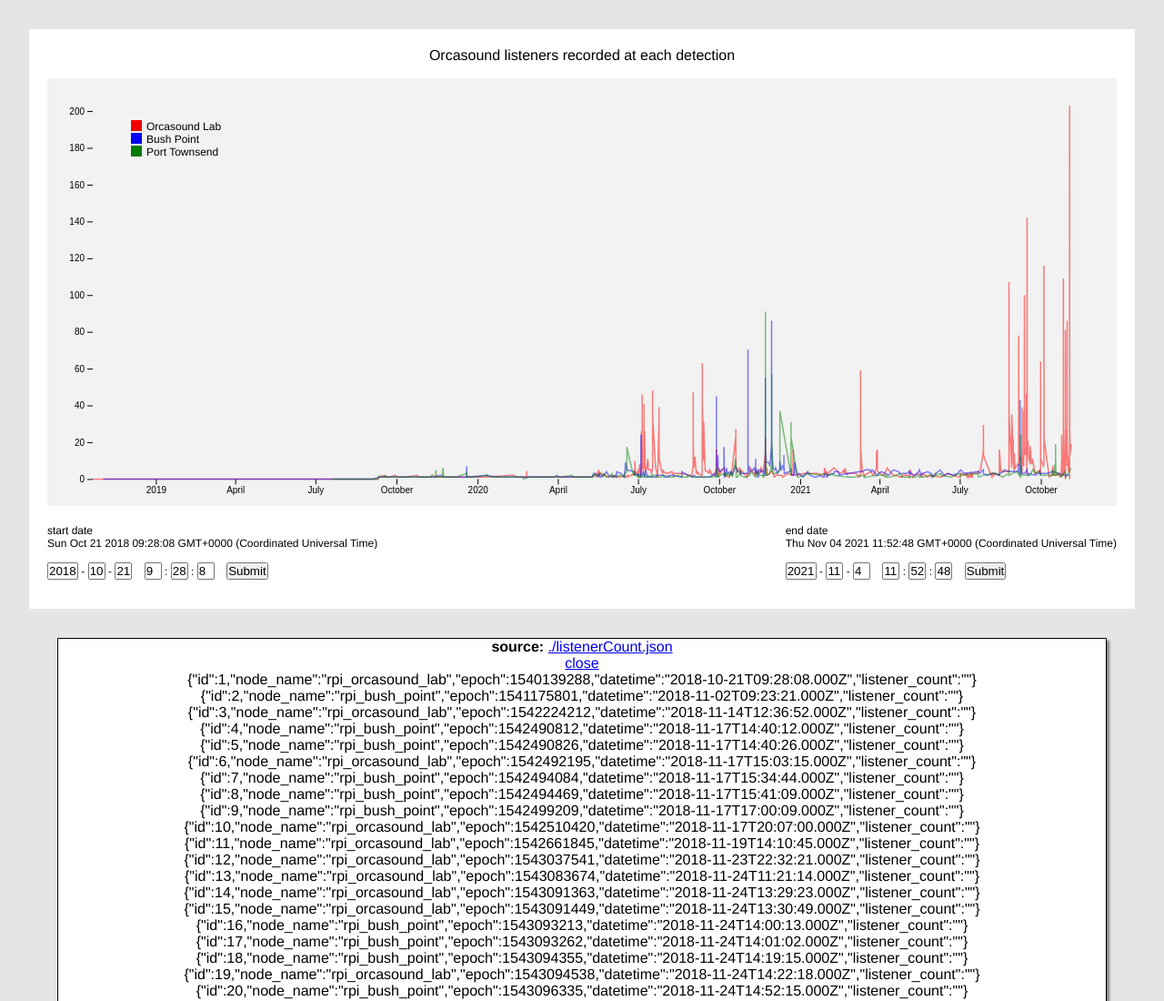
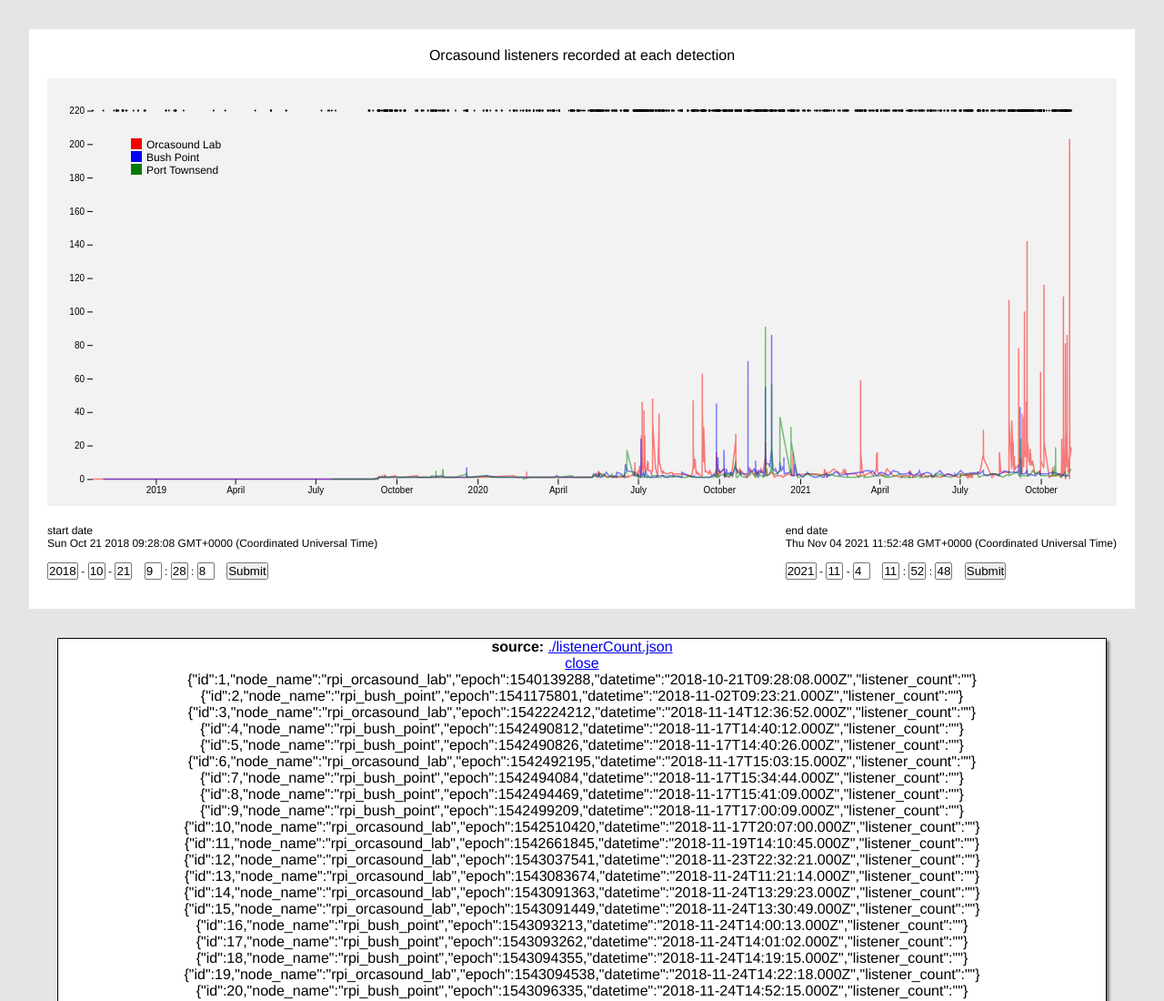
Before and after one commit to adrmac/D3-data-visualization, a plain HTML site: page charts/orcasound/index.html in a window 1280 px wide. Shown: the top 1100 px of the page at 91% size. Drawn offline with nearby package versions, Linux system fonts and the light colour scheme.

Commit message:
fixed data-mark position

```diff
--- a/charts/orcasound/listenerChart.js
+++ b/charts/orcasound/listenerChart.js
@@ -19,7 +19,7 @@ export const buildChart = (dataset) => {
 
     const yScale =
       d3.scaleLinear()
-        .domain([d3.min(dataset, d=>d.listener_count), d3.max(dataset, d=>d.listener_count)])
+        .domain([d3.min(dataset, d=>d.listener_count), d3.max(dataset, d=>d.listener_count) + 20])
         .range([`${h - vpadding}`, vpadding]);
 
     const xAxis = d3.axisBottom(xScale);
@@ -117,8 +117,8 @@ export const buildChart = (dataset) => {
     };
 
     function drawMarks() {
-      svg.selectAll('circle').remove();
-      svg.selectAll('rect').remove();
+//      svg.selectAll('circle').remove();
+//      svg.selectAll('rect').remove();
 
       svg.selectAll('circle')
 //        .remove()
--- a/charts/style.css
+++ b/charts/style.css
@@ -141,7 +141,7 @@ svg {
   display: flex;
   position: absolute;
   flex-direction: column;
-  top: 100px;
+  top: 120px;
   left: 100px;
 }
 
```
